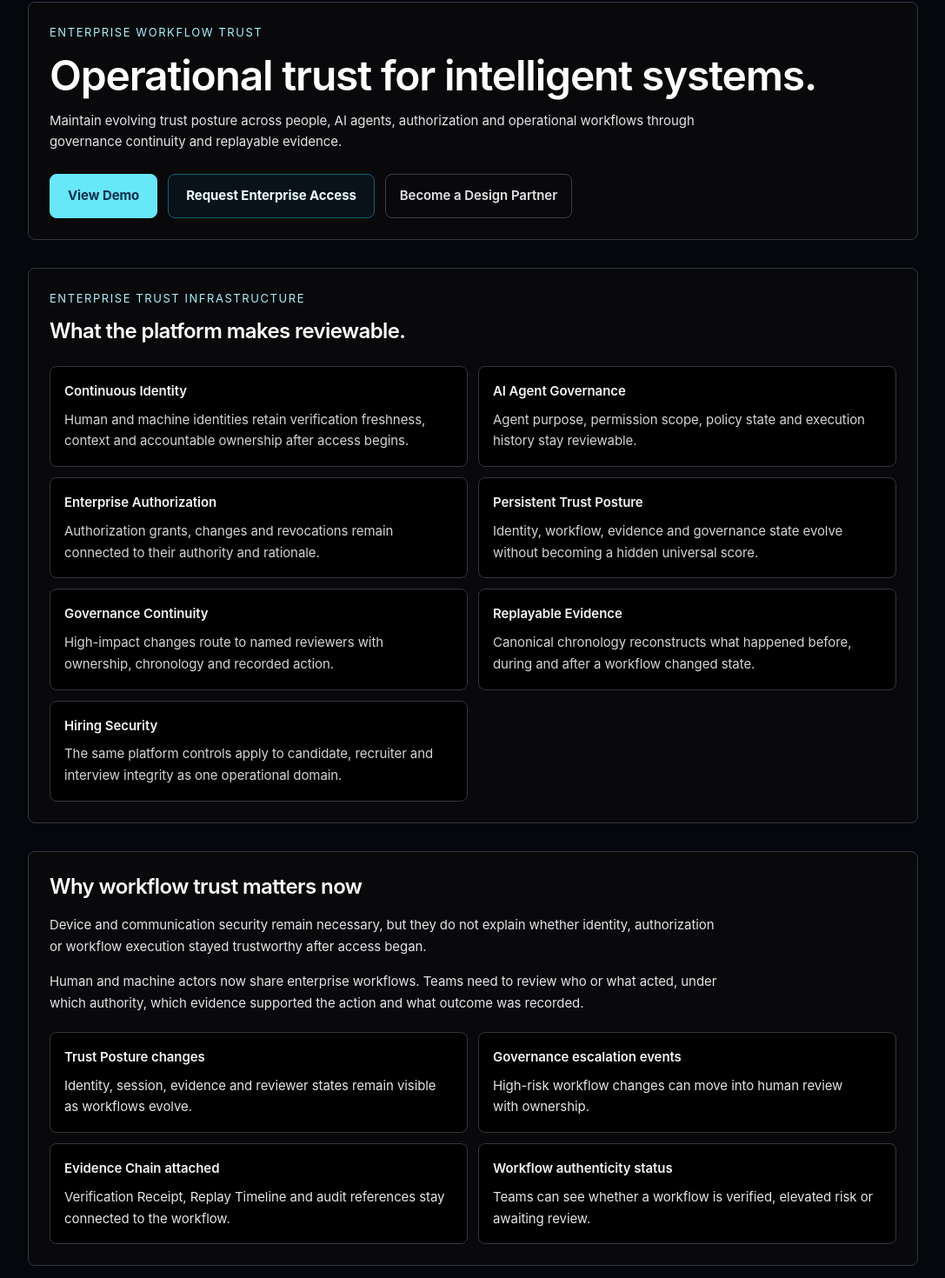
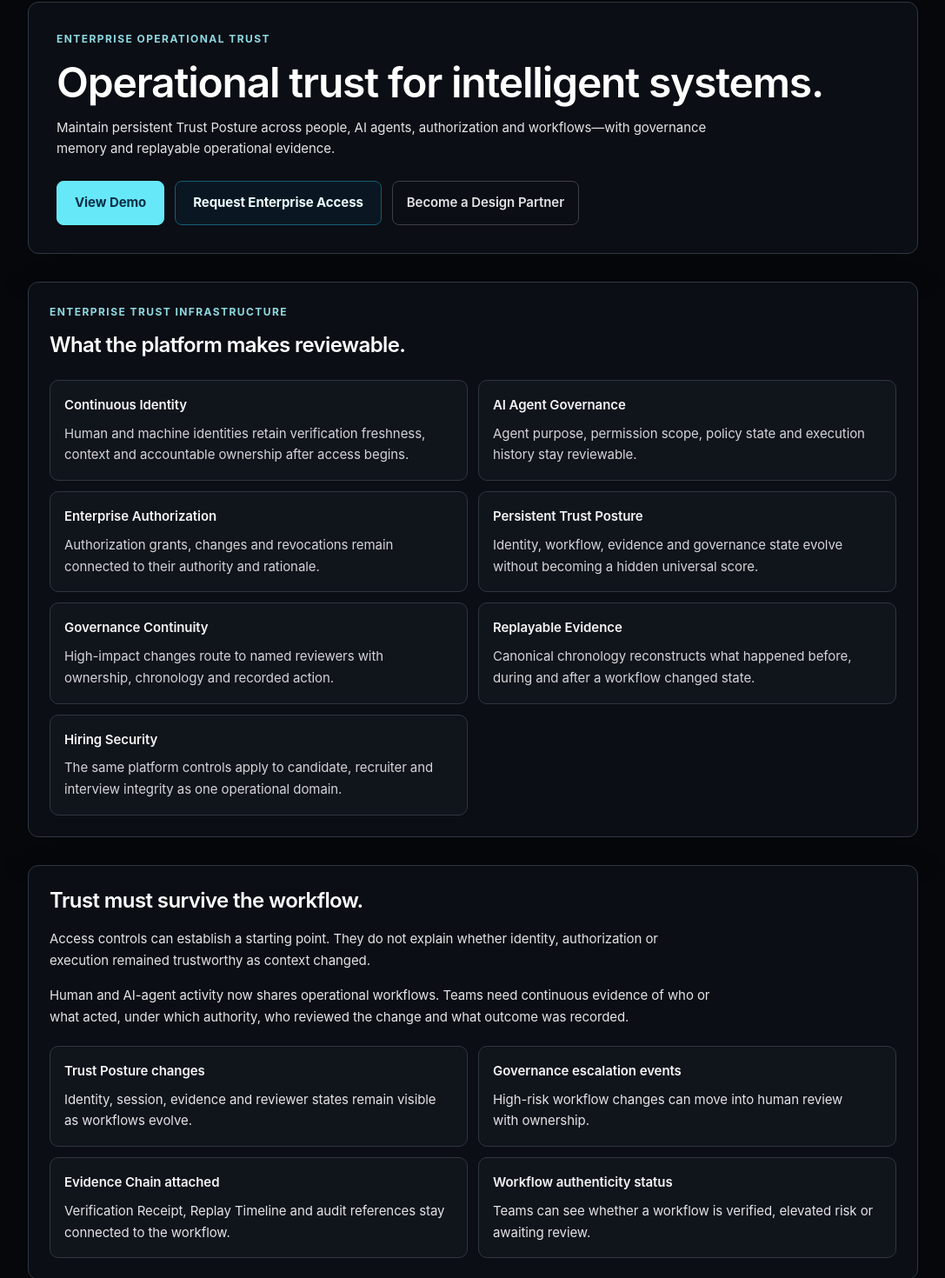
Before and after one commit to emeaexecutive/Cyber-Sentinels-V2, a Next.js app: page /enterprise in a window 1280 px wide. Shown: the part 216-1686 px from the top of the page at 87% size, without its empty margins (96-1183 px from the left). Built offline with nearby package versions, Linux system fonts and the light colour scheme; no server answers.

Commit message:
Refine narrative architecture and strategic positioning

```diff
--- a/app/agents/page.tsx
+++ b/app/agents/page.tsx
@@ -44,10 +44,13 @@ export default function AgentsPage() {
             AI Agent Identity
           </h1>
           <p className="mt-5 max-w-3xl text-sm leading-7 text-zinc-400">
-            AI systems are evolving from passive assistants into operational actors. Cyber Sentinels links agent identity and authorization lineage to governance, provenance and accountable ownership.
+            AI agents participate in operational workflows. Cyber Sentinels links
+            agent identity and Authorization Lineage to Trust Posture, governed
+            execution, Replay Timeline and accountable ownership.
           </p>
           <p className="mt-4 max-w-3xl text-sm leading-7 text-zinc-400">
-            Every autonomous action will need identity, authorization and evidence.
+            Every consequential agent action needs identity, authorization,
+            evidence and a replayable operational record.
           </p>
           <p className="mt-4 max-w-3xl text-sm leading-7 text-zinc-500">
             Cyber Sentinels does not replace human governance or operational
@@ -66,7 +69,10 @@ export default function AgentsPage() {
               Governed AI workflow layer
             </h2>
             <p className="mt-4 text-sm leading-7 text-zinc-400">
-              This is an identity and evidence layer, not a full agent control platform. It aligns organization-owned agents, activity records, authorization lineage, governed execution and human-to-agent accountability without claiming runtime control it does not provide.
+              This is an operational trust layer, not a speculative agent-control
+              system. It aligns organization-owned agents, activity records,
+              Authorization Lineage, governed execution and human accountability
+              without claiming runtime control it does not provide.
             </p>
             <div className="mt-6 flex flex-wrap gap-2">
               {accountabilityLinks.map((item) => (
--- a/app/enterprise/page.tsx
+++ b/app/enterprise/page.tsx
@@ -19,18 +19,19 @@ const coordinationControls = [
 
 export default function EnterprisePage() {
   return (
-    <main className="min-h-screen bg-[#04070c] px-6 py-12 text-white md:px-8">
+    <main className="operational-shell min-h-screen px-6 py-12 text-white md:px-8">
       <div className="mx-auto max-w-5xl">
-        <section className="rounded-lg border border-zinc-800 bg-zinc-950 p-6">
-          <p className="text-xs uppercase tracking-[0.24em] text-cyan-200">
-            Enterprise workflow trust
+        <section className="operational-panel p-6 md:p-8">
+          <p className="operational-eyebrow">
+            Enterprise operational trust
           </p>
           <h1 className="mt-4 max-w-4xl text-4xl font-semibold md:text-5xl">
             Operational trust for intelligent systems.
           </h1>
           <p className="mt-4 max-w-3xl text-sm leading-7 text-zinc-300">
-            Maintain evolving trust posture across people, AI agents, authorization
-            and operational workflows through governance continuity and replayable evidence.
+            Maintain persistent Trust Posture across people, AI agents,
+            authorization and workflows—with governance memory and replayable
+            operational evidence.
           </p>
           <div className="mt-6 flex flex-wrap gap-3">
             <Link href="/demo" className="brand-primary-action brand-action-large text-sm">
@@ -45,12 +46,12 @@ export default function EnterprisePage() {
           </div>
         </section>
 
-        <section className="mt-8 rounded-lg border border-zinc-800 bg-zinc-950 p-6">
-          <p className="text-xs uppercase tracking-[0.2em] text-cyan-200">Enterprise trust infrastructure</p>
+        <section className="operational-panel mt-8 p-6">
+          <p className="operational-eyebrow">Enterprise trust infrastructure</p>
           <h2 className="mt-3 text-2xl font-semibold">What the platform makes reviewable.</h2>
           <div className="mt-6 grid gap-3 md:grid-cols-2">
             {trustControls.map(([title, copy]) => (
-              <div key={title} className="rounded-lg border border-zinc-800 bg-black p-4">
+              <div key={title} className="operational-card p-4">
                 <p className="text-sm font-semibold text-zinc-100">{title}</p>
                 <p className="mt-2 text-sm leading-6 text-zinc-400">{copy}</p>
               </div>
@@ -58,17 +59,21 @@ export default function EnterprisePage() {
           </div>
         </section>
 
-        <section className="mt-8 rounded-lg border border-zinc-800 bg-zinc-950 p-6">
-          <h2 className="text-2xl font-semibold">Why workflow trust matters now</h2>
+        <section className="operational-panel mt-8 p-6">
+          <h2 className="text-2xl font-semibold">Trust must survive the workflow.</h2>
           <p className="mt-4 max-w-3xl text-sm leading-7 text-zinc-300">
-            Device and communication security remain necessary, but they do not explain whether identity, authorization or workflow execution stayed trustworthy after access began.
+            Access controls can establish a starting point. They do not explain
+            whether identity, authorization or execution remained trustworthy as
+            context changed.
           </p>
           <p className="mt-4 max-w-3xl text-sm leading-7 text-zinc-300">
-            Human and machine actors now share enterprise workflows. Teams need to review who or what acted, under which authority, which evidence supported the action and what outcome was recorded.
+            Human and AI-agent activity now shares operational workflows. Teams
+            need continuous evidence of who or what acted, under which authority,
+            who reviewed the change and what outcome was recorded.
           </p>
           <div className="mt-5 grid gap-3 md:grid-cols-2">
             {coordinationControls.map(([title, copy]) => (
-              <div key={title} className="rounded-lg border border-zinc-800 bg-black p-4">
+              <div key={title} className="operational-card p-4">
                 <p className="text-sm font-semibold text-zinc-100">{title}</p>
                 <p className="mt-2 text-sm leading-6 text-zinc-300">{copy}</p>
               </div>
--- a/app/page.tsx
+++ b/app/page.tsx
@@ -10,10 +10,10 @@ const proofPath = [
 ];
 
 const platformSurfaces = [
-  ["Persistent Trust Posture", "An explainable state that evolves as identity, authorization, evidence and workflow context change."],
-  ["Human + AI Governance", "Human and agent identity, permission scope and accountable ownership stay visible throughout execution."],
-  ["Authorization + Review", "Authority changes and governance interventions remain connected to their evidence and rationale."],
-  ["Replay Timeline", "One chronology shows what changed, who intervened and why the final outcome followed."],
+  ["Persistent Trust Posture", "The current, explainable state of identity, authorization, evidence and workflow context."],
+  ["Governed Workflows", "Human and agent activity stays inside visible authority, evidence and review boundaries."],
+  ["Governed Trust Continuity", "Authorization changes and reviewer interventions remain connected to their rationale."],
+  ["Replayable Operational Trust", "Replay Timeline preserves what changed, who intervened and why the outcome followed."],
 ];
 
 const workflowDomains = [
@@ -44,14 +44,14 @@ export default function Home() {
         </div>
 
         <div className="mt-8 flex flex-wrap items-center gap-x-3 gap-y-3">
-          <Link href="/trust-center" className="brand-primary-action brand-action-large text-sm">
-            Enter Trust Center
+          <Link href="/verification-replay" className="brand-primary-action brand-action-large text-sm">
+            See Replay Timeline
           </Link>
           <Link href="/enterprise-access" className="brand-secondary-action brand-action-large text-sm">
             Request Enterprise Access
           </Link>
-          <Link href="/enterprise/hiring-security" className="rounded-md border border-zinc-700 px-5 py-3 text-sm font-semibold text-zinc-200 hover:border-zinc-400 hover:text-white">
-            Hiring Security
+          <Link href="/trust-center" className="rounded-md border border-zinc-700 px-5 py-3 text-sm font-semibold text-zinc-200 hover:border-zinc-400 hover:text-white">
+            Trust Center
           </Link>
         </div>
       </section>
@@ -66,7 +66,8 @@ export default function Home() {
               Trust changes. Cyber Sentinels shows why.
             </h2>
             <p className="mt-4 text-sm leading-7 text-zinc-300">
-              One path connects entry, evidence, Trust Posture, governance, Replay Timeline and final receipt.
+              Trust changes over time. Replay connects entry, evidence, Trust
+              Posture, Governance Review and final outcome.
             </p>
           </div>
           <div className="mt-7 grid gap-3 md:grid-cols-6">
@@ -86,10 +87,11 @@ export default function Home() {
             Platform focus
           </p>
           <h2 className="mt-3 text-3xl font-semibold leading-tight text-white">
-            Persistent trust across identity, authority and execution.
+            Governed trust continuity across identity, authority and execution.
           </h2>
           <p className="mt-4 text-sm leading-7 text-zinc-300">
-            Maintain continuous trust posture, preserve authorization lineage and keep human governance connected to every sensitive outcome.
+            Persistent Trust Posture shows what is true now. Replay Timeline
+            preserves the operational memory of how it became true.
           </p>
         </div>
         <div className="mt-7 grid gap-4 md:grid-cols-2">
--- a/app/trust-replay/page.tsx
+++ b/app/trust-replay/page.tsx
@@ -370,15 +370,15 @@ export default async function TrustReplayPage({ searchParams }: TrustReplayPageP
 
         <section className="operational-panel replay-signature mt-10 p-6 md:p-8">
           <p className="operational-eyebrow">
-            Operational governance memory
+            Replayable operational trust
           </p>
           <h1 className="mt-4 text-4xl font-semibold md:text-5xl">
-            Replay Timeline
+            Operational memory for intelligent systems.
           </h1>
           <p className="mt-4 max-w-3xl text-sm leading-7 text-zinc-400">
-            Replay is the platform-wide operational memory layer for humans,
-            AI agents, workflows, Authorization Lineage, Governance Review and
-            Trust Posture transitions.
+            Replay Timeline is the signature Cyber Sentinels capability: one
+            enterprise chronology for humans, AI agents, workflows,
+            Authorization Lineage, Governance Review and Trust Posture transitions.
           </p>
           <p className="mt-3 max-w-3xl text-sm leading-7 text-zinc-400">
             It reconstructs the Evidence Chain, authorization changes, reviewer
```
Also changed, not shown: app/platform/page.tsx (+12 -12 lines), 1 other file (tests, documents, lock files or other folders).
